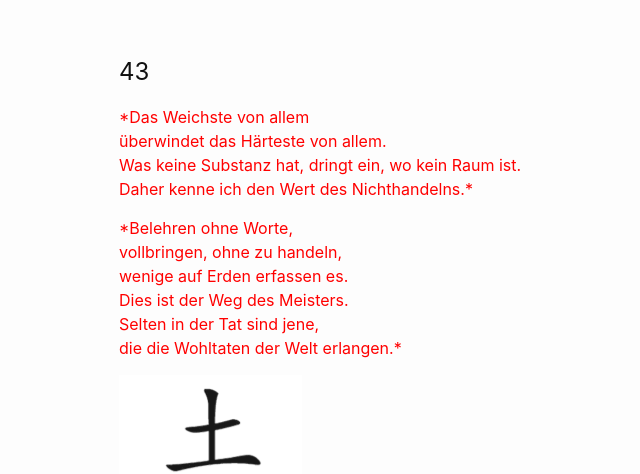
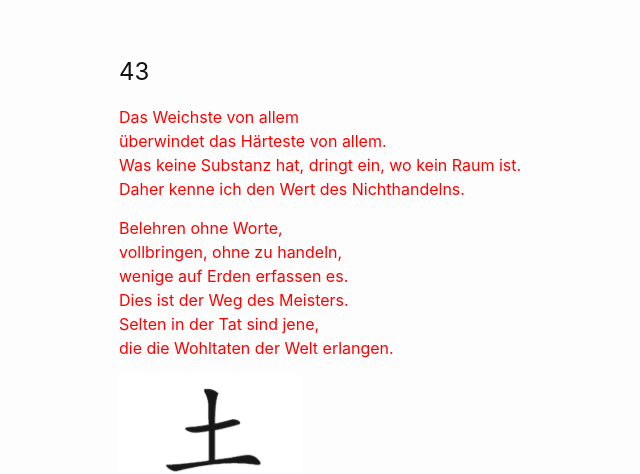
Before and after one commit to Hautaklyttn/-selbst-, a Jekyll site: the page built from docs/wDyer.md, in a window 1280 px wide and 900 px high, scrolled down 38267 px. Shown: the part 153-627 px from the top of the window, without its empty margins (151-791 px from the left). Built offline with Jekyll 4.4.1, drawn with Linux system fonts in a browser that asks for light colours.

Commit message:
Text update

```diff
--- a/docs/wDyer.md
+++ b/docs/wDyer.md
@@ -1158,17 +1158,17 @@ Dies ist meine grundsätzliche Lehre.*
 &nbsp;
 
 ## 43
-<span style="color:red ">*Das Weichste von allem
+<span style="color:red ">Das Weichste von allem
 <span style="color:red ">überwindet das Härteste von allem.
 <span style="color:red ">Was keine Substanz hat, dringt ein, wo kein Raum ist.
-<span style="color:red ">Daher kenne ich den Wert des Nichthandelns.*
+<span style="color:red ">Daher kenne ich den Wert des Nichthandelns.
 
-<span style="color:red ">*Belehren ohne Worte,
+<span style="color:red ">Belehren ohne Worte,
 <span style="color:red ">vollbringen, ohne zu handeln,
 <span style="color:red ">wenige auf Erden erfassen es.
 <span style="color:red ">Dies ist der Weg des Meisters.
 <span style="color:red ">Selten in der Tat sind jene,
-<span style="color:red ">die die Wohltaten der Welt erlangen.*
+<span style="color:red ">die die Wohltaten der Welt erlangen.
 
 ![tao_43](./assets/pics/tao_05.png)
 
```
